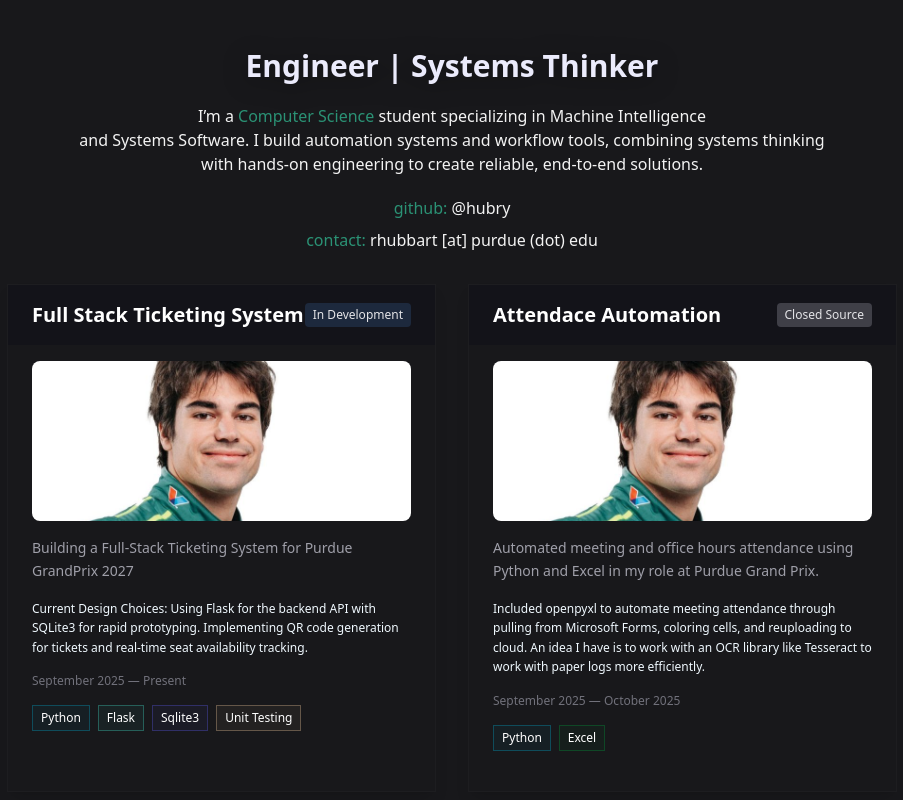
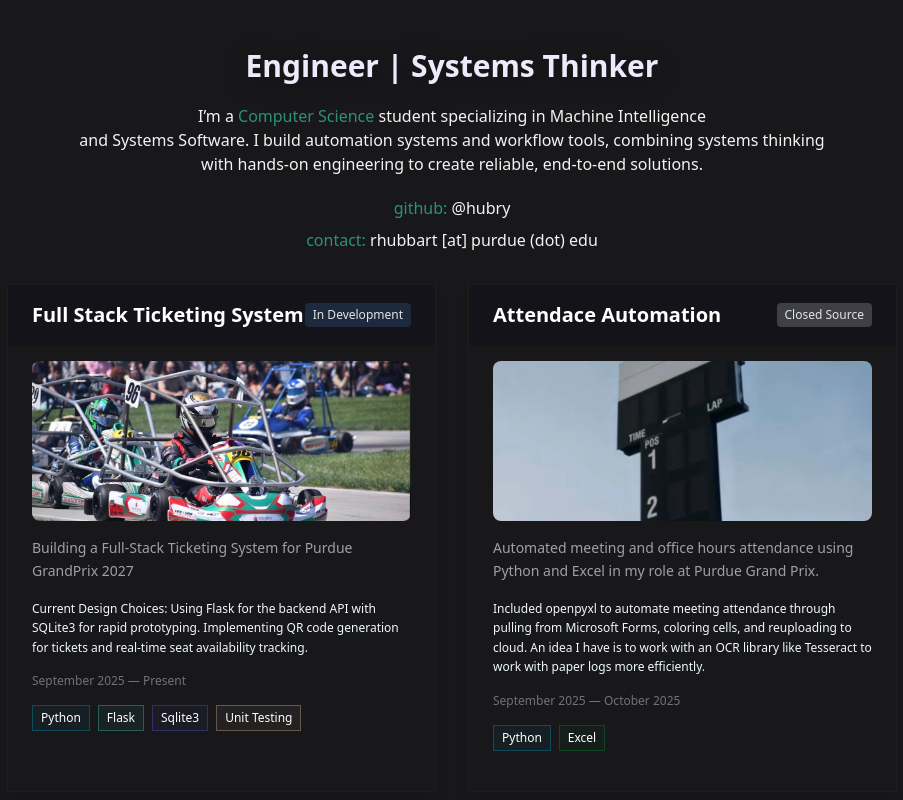
Before and after one commit to hub-ry/portfolio, a React (Vite) app: page / in a window 1280 px wide. Shown: the top 800 px of the page, without its empty margins (188-1091 px from the left). Built offline with nearby package versions, Linux system fonts and the light colour scheme.

Commit message:
updated gp cover images

```diff
--- a/src/data/projects.ts
+++ b/src/data/projects.ts
@@ -1,5 +1,6 @@
 import sshProject from "../assets/ssh-project.png"
-import lance from "../assets/lance.jpg";
+import ticket from "../assets/ticket.jpg";
+import attendance from "../assets/attendance.jpg";
 import gymProject from "../assets/gym-proj.png"
 import chatter from "../assets/chatter-proj.png"
 import serv from "../assets/ssh-serve.mov";
@@ -31,7 +32,7 @@ export const projects: Project[] = [
     title: "Full Stack Ticketing System",
     subtitle: "Building a Full-Stack Ticketing System for Purdue GrandPrix 2027",
     description: "Current Design Choices: Using Flask for the backend API with SQLite3 for rapid prototyping. Implementing QR code generation for tickets and real-time seat availability tracking.",
-    image: lance,
+    image: ticket,
     type: "Project",
     start: 'September 2025',
     end: 'Present',
@@ -43,7 +44,7 @@ export const projects: Project[] = [
     title: "Attendace Automation",
     subtitle: "Automated meeting and office hours attendance using Python and Excel in my role at Purdue Grand Prix.",
     description: "Included openpyxl to automate meeting attendance through pulling from Microsoft Forms, coloring cells, and reuploading to cloud. An idea I have is to work with an OCR library like Tesseract to work with paper logs more efficiently.",
-    image: lance,
+    image: attendance,
     type: "Presentation",
     start: 'September 2025',
     end: 'October 2025',
@@ -87,7 +88,7 @@ export const projects: Project[] = [
   {
     title: "Chatterbox",
     subtitle: "Social Media Platform Built in CS180 Team Project",
-    description: "This project implements the backend for a social media platform, focusing on both the database and client-server communication. It includes user management, direct messaging, and data persistence using MySQL. The server is capable of handling multiple client connections concurrently, and a command-line client application is provided for user interaction. Note: Team of 4, Closed Source to maintain  ",
+    description: "This project implements the backend for a social media platform, focusing on both the database and client-server communication. It includes user management, direct messaging, and data persistence using MySQL. The server is capable of handling multiple client connections concurrently, and a command-line client application is provided for user interaction. Note: Team of 4, Closed Source to maintain academic integrity with Purdue University.",
     image: chatter,
     type: "Project",
     start: 'October 2024',
```
Also changed, not shown: src/assets/attendance.jpg (added), src/assets/ticket.jpg (added).
